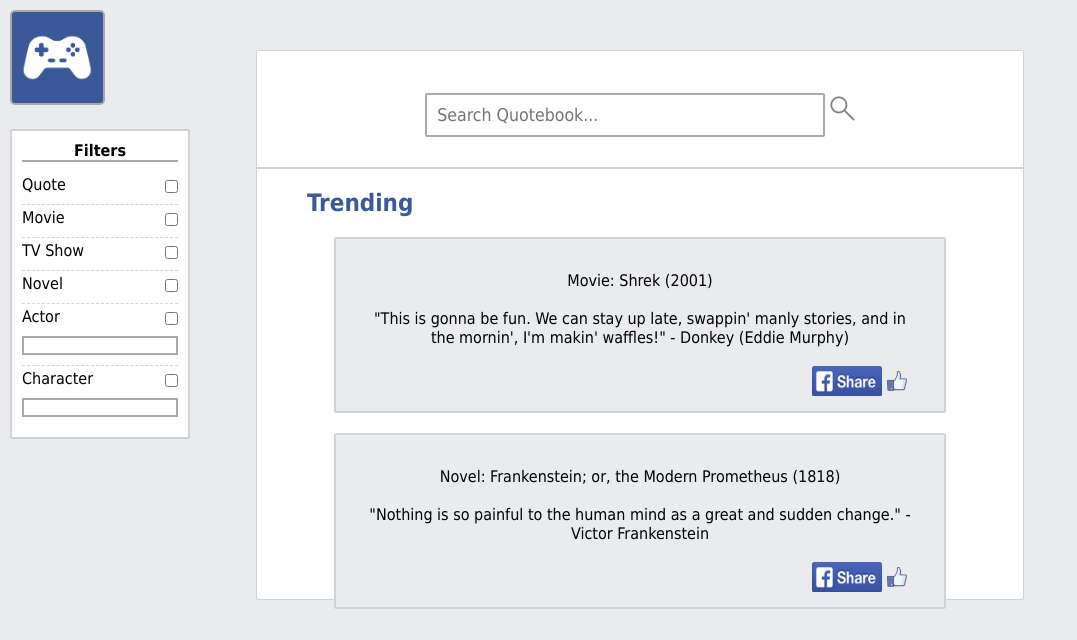
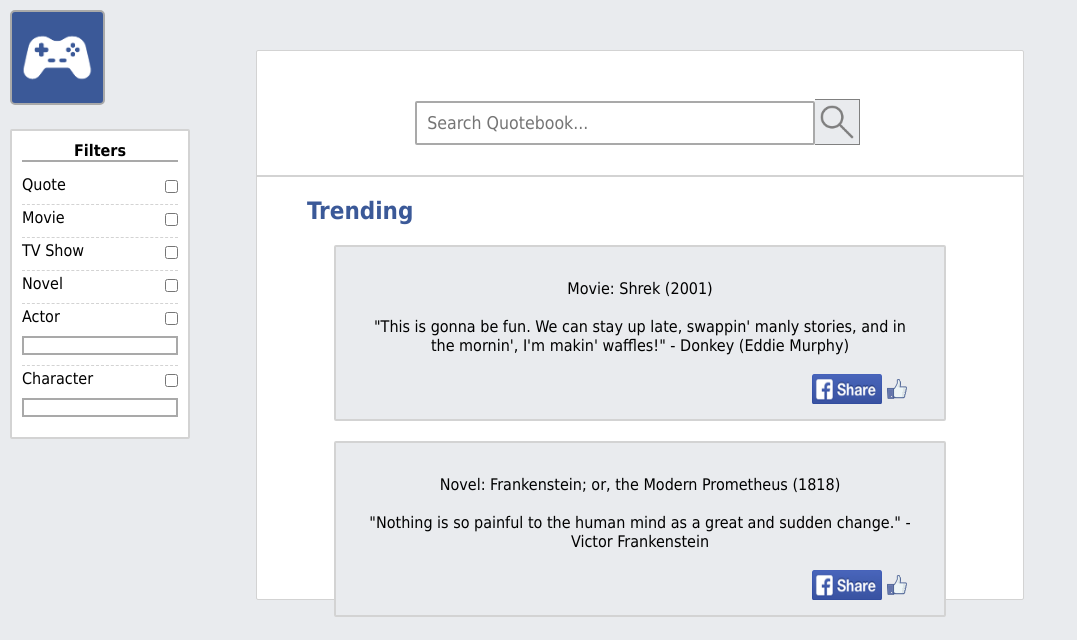
Before and after one commit to dannye/quotebook, a PHP site: page /html/home.html in a window 1280 px wide. Shown: the part 100-740 px from the top of the page, without its empty margins (0-1077 px from the left). Run offline with PHP 8.4, Linux system fonts and the light colour scheme.

Commit message:
Replace game logo, make magnifying glass more button-like

```diff
--- a/css/game.css
+++ b/css/game.css
@@ -19,3 +19,7 @@
   box-shadow: 0 5px #666;
   transform: translateY(4px);
 }
+
+#game-screen-pic {
+	width: 250px;
+}
--- a/css/home.css
+++ b/css/home.css
@@ -14,7 +14,7 @@
 #trending-title {
 	color: rgb(59, 89, 152);
 	text-align: left;
-	background: inherit;
+	background-color: inherit;
 	padding-top: 20px;
 	padding-left: 50px;
 	border-top: 2px solid lightgray;
--- a/css/index.css
+++ b/css/index.css
@@ -6,6 +6,6 @@
 	text-align: left;
 	min-width: 400px;
 	font-size: 1.1rem;
-	margin: 200px 10px 10px 10px;
+	margin-top: 200px;
 	padding: 10px;
 }
--- a/css/site.css
+++ b/css/site.css
@@ -136,8 +136,15 @@ a {
 }
 
 #magnifying-glass {
-	height: 25px;
-	background-color: white;
+	height: 46px;
+	padding: 5px;
+	position: relative;
+	top: 16px;
+	left: -5px;
+	background-color: rgb(233, 235, 238);
+	border-top: 1px solid gray;
+	border-right: 1px solid gray;
+	border-bottom: 1px solid gray;
 }
 
 .filter-check {
--- a/html/game.html
+++ b/html/game.html
@@ -20,7 +20,7 @@
 
 		<div id="page">
 
-			<img alt="img" id="game-screen-pic" src="../images/endless.png" style="width:250px;height250px;"/>
+			<img alt="img" id="game-screen-pic" src="../images/quote.png"/>
 			<a href="question1.html" class="button" id="endless">ENDLESS</a>
 			<a href="" class="button" id="timed">TIMED</a>
 			<a href="" class="button" id="challenge">CHALLENGE A FRIEND</a>
```
Also changed, not shown: images/quote.png (added).
